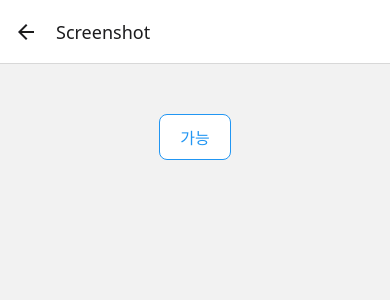
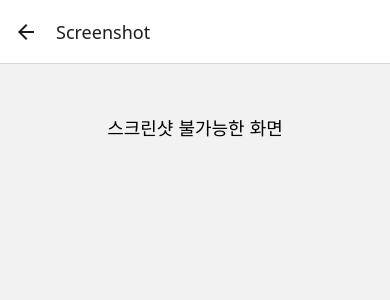
Before and after one commit to Donghyun-K/react-native-sample, a React Native app: screen /Screenshot in a window 390 px wide. Shown: the top 300 px of the page. Built offline with nearby package versions, Linux system fonts and the light colour scheme.

Commit message:
버튼 제거

```diff
--- a/src/screens/ScreenshotScreen.tsx
+++ b/src/screens/ScreenshotScreen.tsx
@@ -26,14 +26,7 @@ const ScreenShotScreen = () => {
 
     return (
         <View style={styles.viewScreen}>
-            <View style={styles.buttonContainer}>
-                <TouchableOpacity
-                    style={styles.buttonWrapper}
-                    onPress={() => console.log('button clicked')}
-                >
-                    <Text style={styles.buttonText}>가능</Text>
-                </TouchableOpacity>
-            </View>
+            <Text style={styles.text}>스크린샷 불가능한 화면</Text>
         </View>
     );
 };
@@ -46,7 +39,7 @@ const styles = StyleSheet.create({
         paddingTop: 50, // 상단 여백 추가
     },
     text: {
-        fontSize: 24,
+        fontSize: 18,
         marginBottom: 20,
     },
     buttonContainer: {
```
